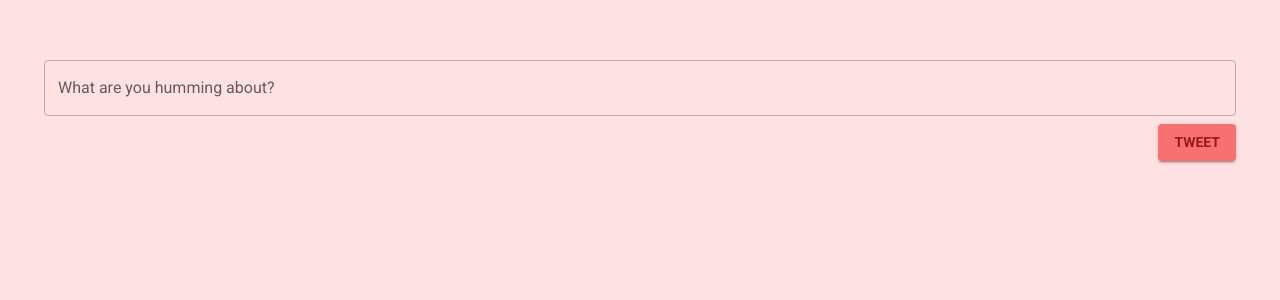
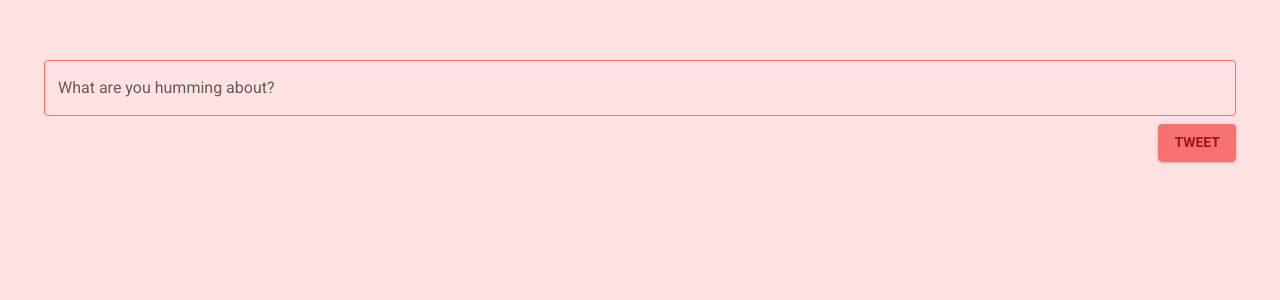
Before and after one commit to lyjeileen/twitter-clone, a Next.js app: page /home in a window 1280 px wide. Shown: the top 300 px of the page. Built offline with nearby package versions, Linux system fonts and the light colour scheme; no server answers; the database is empty; sample sign-in values are in the browser's storage; what javascript-time-ago would draw is missing.

Commit message:
Change css style of text field

```diff
--- a/components/NewTweet.js
+++ b/components/NewTweet.js
@@ -6,6 +6,18 @@ import Box from '@mui/material/Box';
 import TextField from '@mui/material/TextField';
 import Button from '@mui/material/Button';
 import Alert from '@mui/material/Alert';
+import { alpha, styled } from '@mui/material/styles';
+
+const CssTextField = styled(TextField)({
+  '& .MuiOutlinedInput-root': {
+    '& fieldset': {
+      borderColor: '#F87171',
+    },
+    '&:hover fieldset': {
+      text: '#EF4444',
+    },
+  },
+});
 
 export default function NewTweet() {
   const { data: session } = useSession();
@@ -42,16 +54,17 @@ export default function NewTweet() {
           router.replace(router.asPath);
         }}
       >
-        <TextField
+        <CssTextField
           fullWidth
+          label="What are you humming about?"
           id="outlined-multiline-flexible"
-          label="What are you humming about?"
           margin="normal"
           multiline
           maxRows={4}
           value={content}
           onChange={(e) => setContent(e.target.value)}
         />
+
         <div className="flex justify-end">
           <Button
             type="submit"
```
